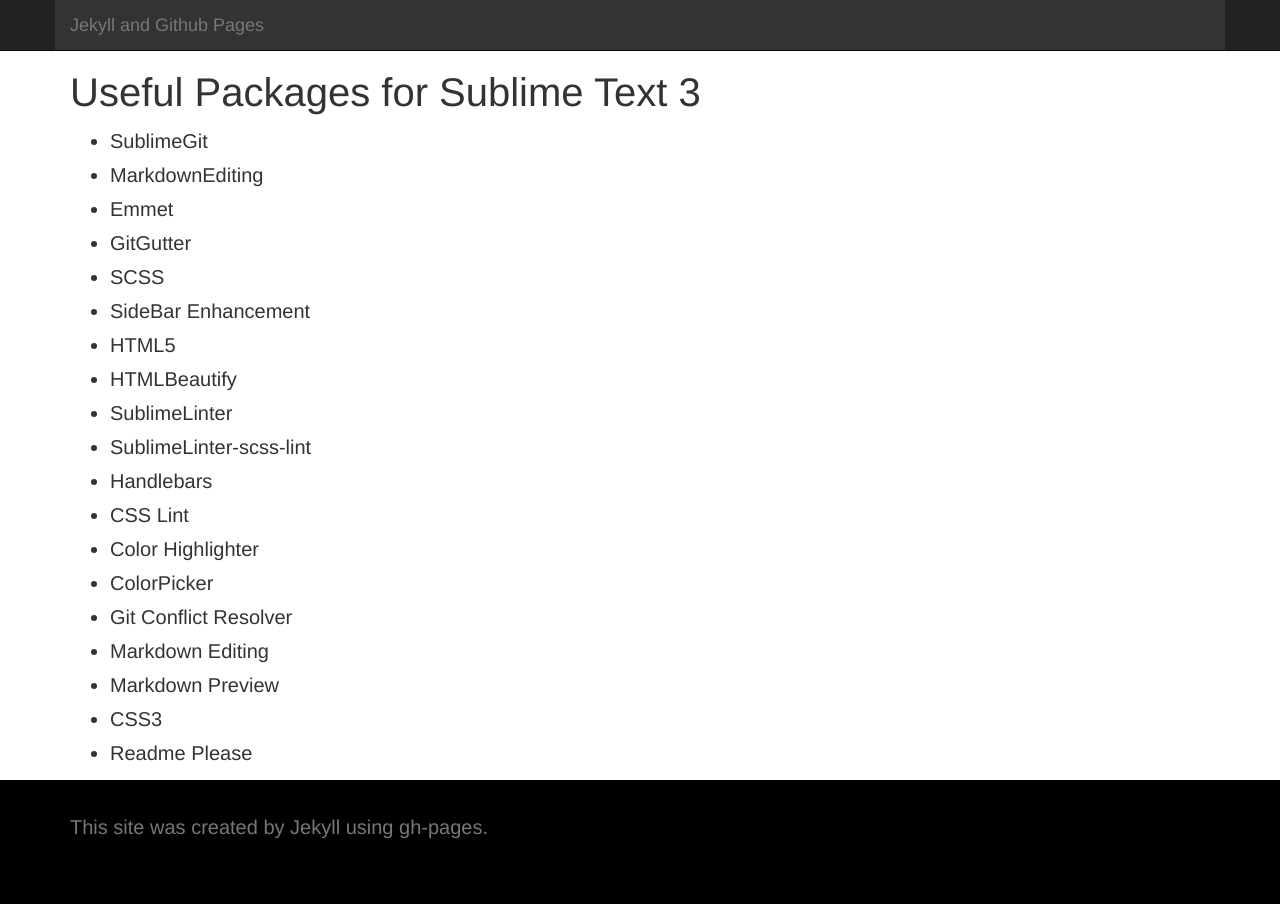
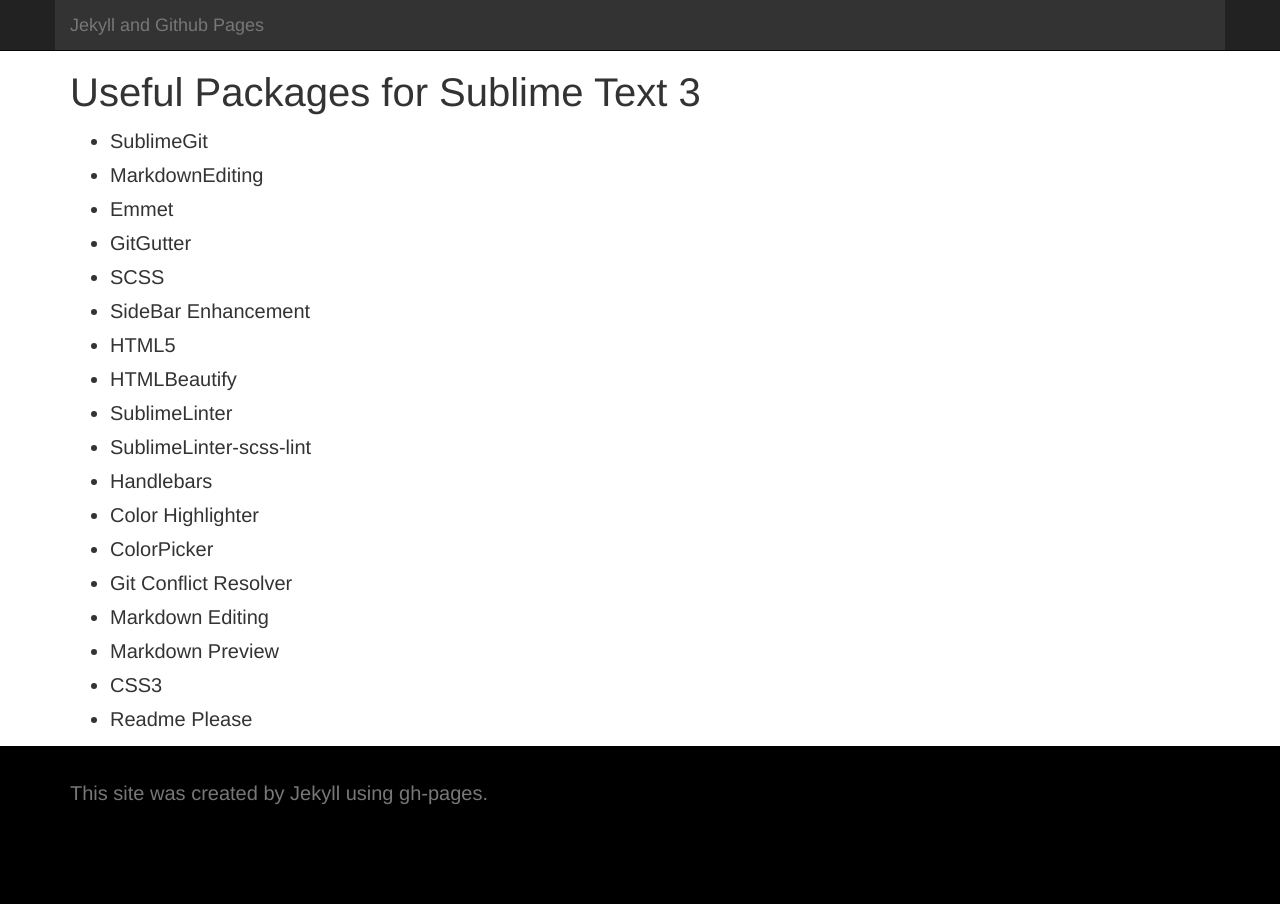
Before and after one commit to shawnthompson/jekyll-presentation, a Jekyll site: the page built from _posts/2014-12-30-sublime-text-packages.md, in a window 1280 px wide. Built offline with Jekyll 4.4.1, drawn with Linux system fonts in a browser that asks for light colours.

Commit message:
Changed file

```diff
--- a/_posts/2014-12-30-sublime-text-packages.md
+++ b/_posts/2014-12-30-sublime-text-packages.md
@@ -14,7 +14,6 @@
 * SublimeLinter
 * SublimeLinter-scss-lint
 * Handlebars
-* CSS Lint
 * Color Highlighter
 * ColorPicker
 * Git Conflict Resolver
```
